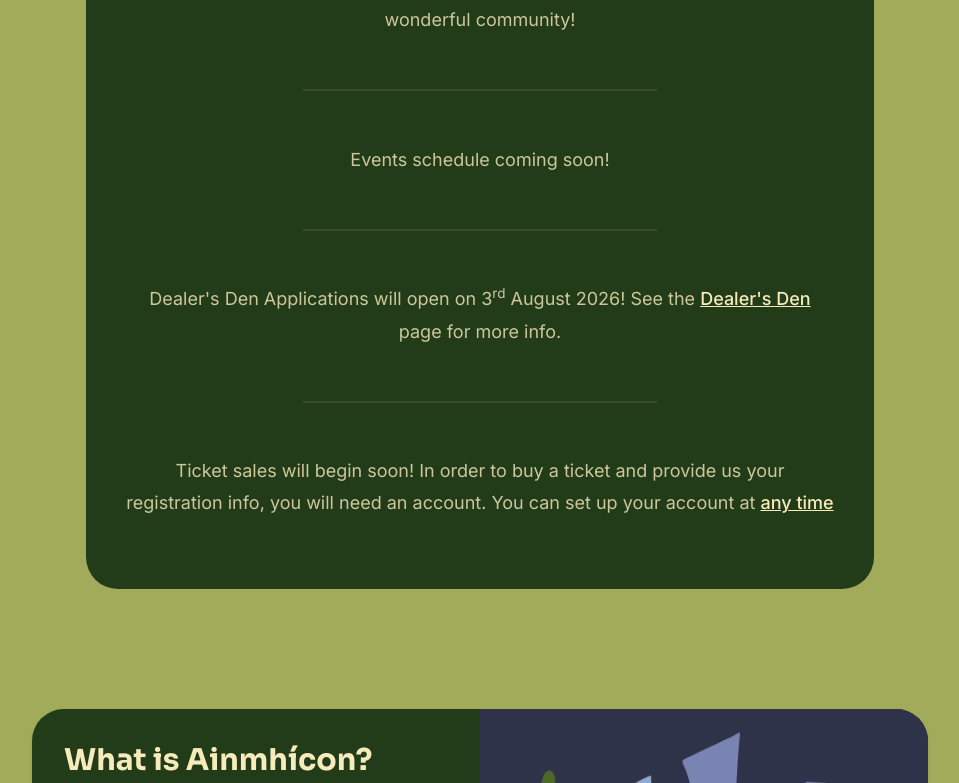
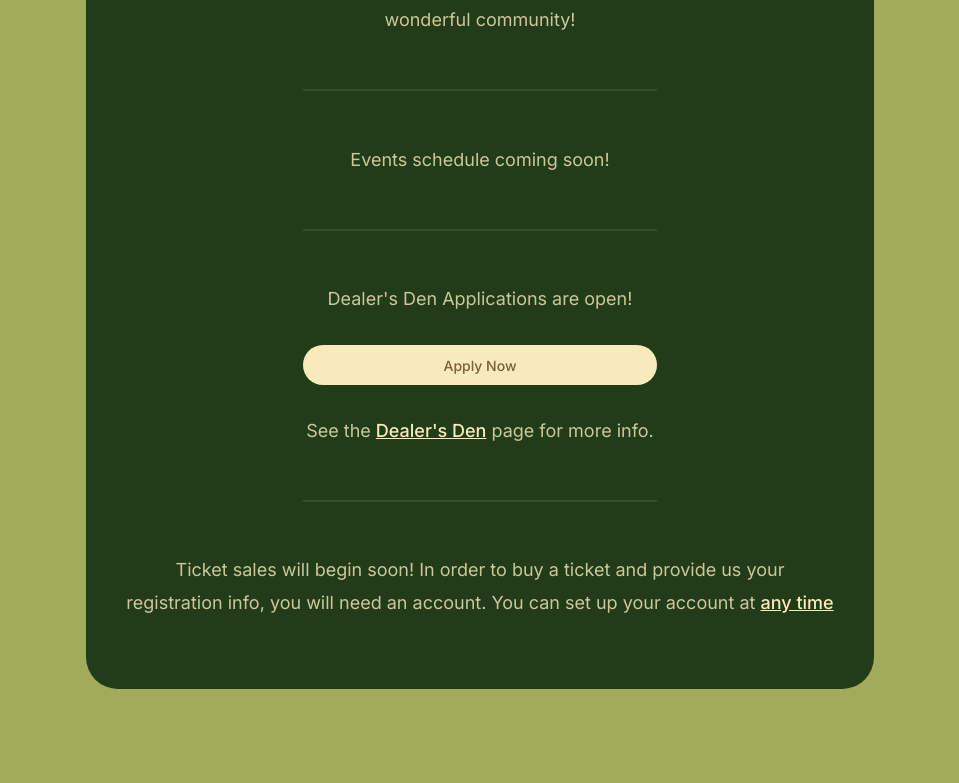
Before and after one commit to ja-zzy/ainmhicon.ie, a Next.js app: page / in a window 1280 px wide. Shown: the part 756-1539 px from the top of the page, without its empty margins (160-1119 px from the left). Built offline with nearby package versions, Linux system fonts and the light colour scheme.

Commit message:
Update page.tsx

```diff
--- a/app/page.tsx
+++ b/app/page.tsx
@@ -16,16 +16,12 @@ export default function Home() {
               <div className="divider w-[50%] mx-auto"></div>
               <p>Events schedule coming soon!</p>
               <div className="divider w-[50%] mx-auto"></div>
-              {
-                timeNow >= dealersDenRegOpen ? (
-                  <>
+              <>
                     <p>Dealer's Den Applications are open!</p>
                     <LinkButton href='https://forms.gle/HZwnx7EmVV95HDmYA' className='w-[50%] m-auto'>Apply Now</LinkButton>
                     <p>See the <a href='/dealers-den#applications'>Dealer's Den</a> page for more info.</p>
                   </>
-                ) :
-                  <p>Dealer's Den Applications will open on 3<sup>rd</sup> August 2026! See the <a href='/dealers-den#applications'>Dealer's Den</a> page for more info.</p>
-              }
+
               <div className="divider w-[50%] mx-auto"></div>
               <p>Ticket sales will begin soon! In order to buy a ticket and provide us your registration info, you will need an account. You can set up your account at <a href='https://reg.ainmhicon.ie'>any time</a></p>
             </div>
```
